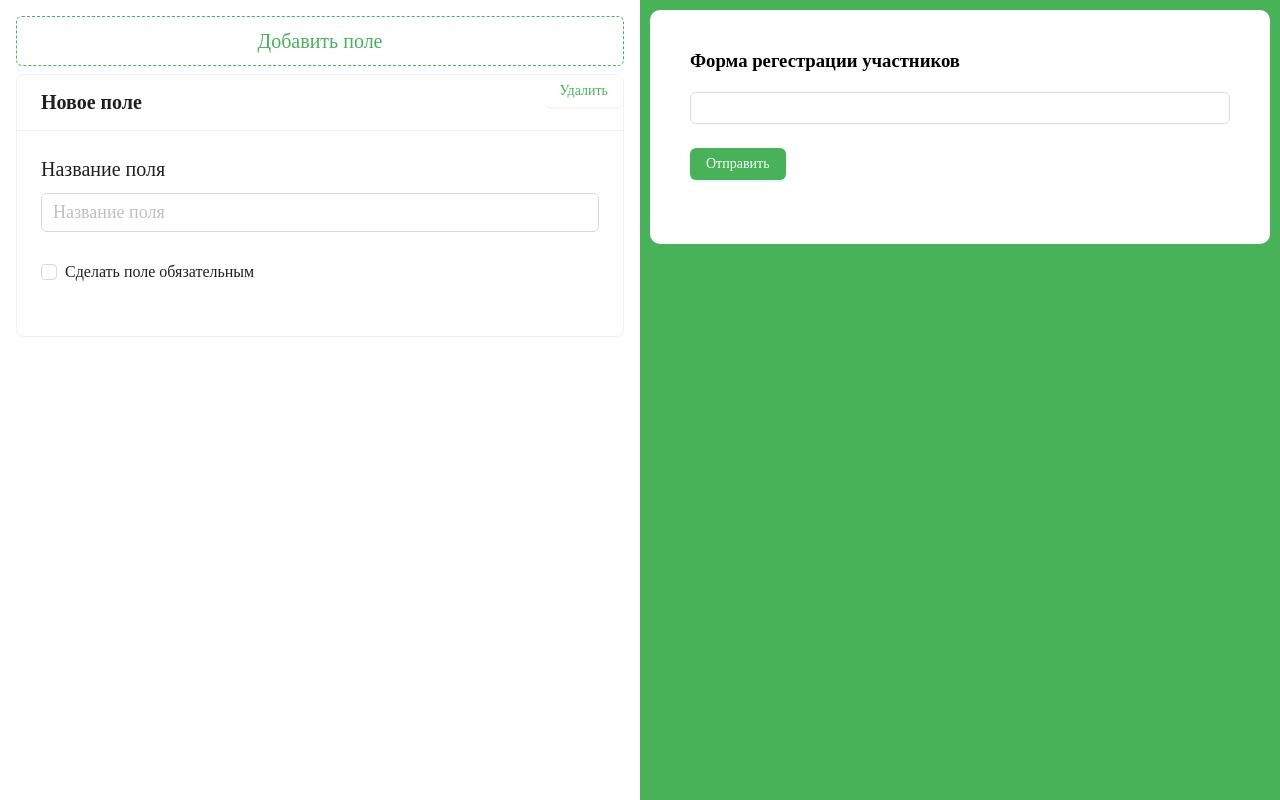
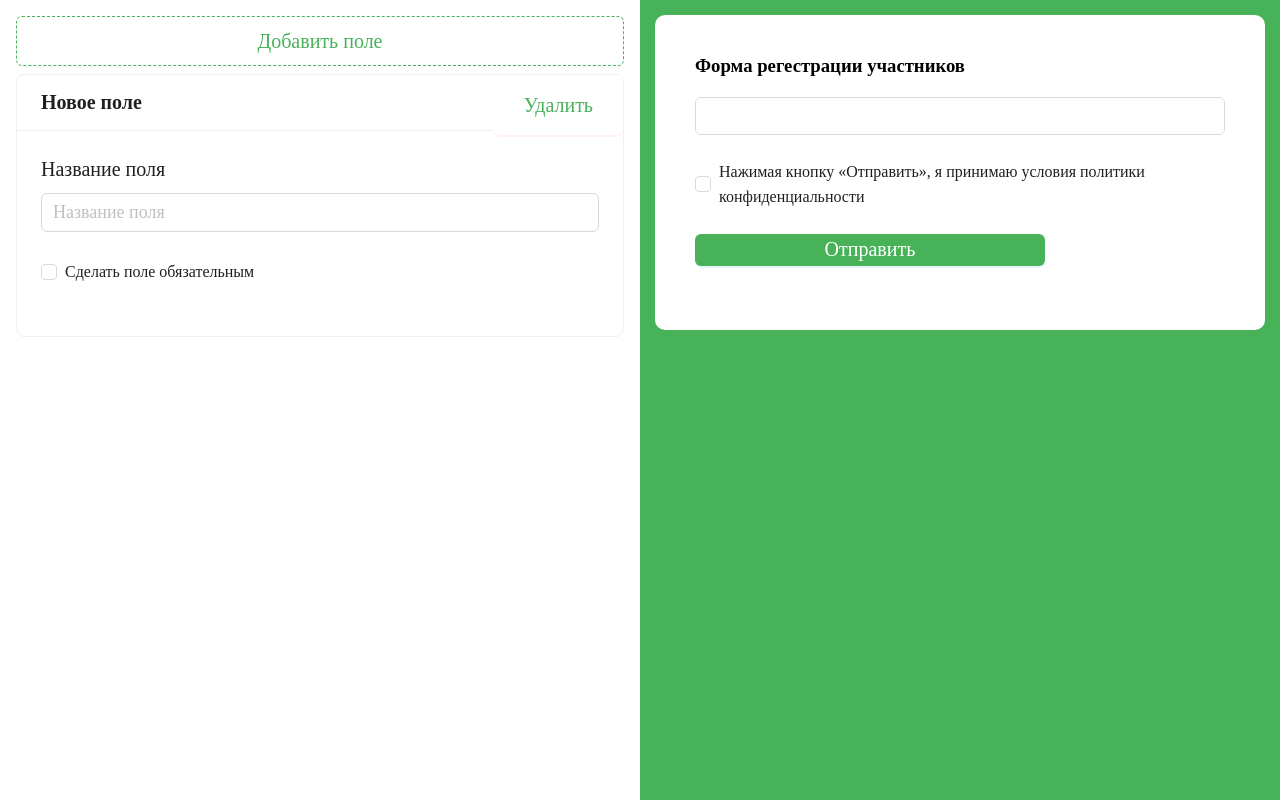
Before and after one commit to RustemMT/form-constructor, a React (Create React App) app: page / in a window 1280 px wide. Both pictures are taken after a click on the button "Добавить поле". Built offline with nearby package versions, Linux system fonts and the light colour scheme.

Commit message:
feat: add design to FormReview components

```diff
--- a/src/widgets/FormEditor/ui/FormEditor.module.css
+++ b/src/widgets/FormEditor/ui/FormEditor.module.css
@@ -27,16 +27,22 @@
   font-size: 20px;
   width: 100%;
   height: 50px;
+  color: rgb(72, 178, 89);
+
   border: dashed 1px rgb(72, 178, 89);
-  color: rgb(72, 178, 89);
 }
 
 .deleteButton {
-  color: rgb(72, 178, 89);
-  border: 0;
   position: absolute;
   top: 0;
   right: 0;
+
+  padding: 30px;
+
+  font-size: 20px;
+  color: rgb(72, 178, 89);
+
+  border: 0;
 }
 
 .fullWidth {
--- a/src/widgets/FormPreview/ui/FormPreview.module.css
+++ b/src/widgets/FormPreview/ui/FormPreview.module.css
@@ -1,6 +1,6 @@
 .container {
   width: 50%;
-  padding: 10px;
+  padding: 15px;
   background: rgb(72, 178, 89);
 }
 
@@ -16,4 +16,15 @@
 
 .submitButton {
   background-color: rgb(72, 178, 89);
+  font-size: 20px;
+  max-width: 350px;
+  width: 100%;
 }
+
+.input {
+  font-size: 18px;
+}
+
+.checkbox {
+  font-size: 16px;
+}
--- a/src/widgets/FormPreview/ui/FormPreview.tsx
+++ b/src/widgets/FormPreview/ui/FormPreview.tsx
@@ -1,7 +1,7 @@
 import { useAppDispatch, useAppSelector } from "@/app/hooks";
 import { clearFields } from "@/entities/field/model/fieldSlice";
-import { Input, Form, Button } from "antd";
-import styles from "./FormPreview.module.css"; // 👈 импорт стилей
+import { Input, Form, Button, Checkbox } from "antd";
+import styles from "./FormPreview.module.css";
 
 export const FormPreview = () => {
   const fields = useAppSelector((state) => state.field.fields);
@@ -9,7 +9,7 @@ export const FormPreview = () => {
 
   const handleFinish = (values: Record<string, string>) => {
     const readableValues = fields.reduce((acc, field) => {
-      acc[field.label] = values[field.id];
+      acc[field.value] = values[field.id];
       return acc;
     }, {} as Record<string, string>);
 
@@ -21,7 +21,6 @@ export const FormPreview = () => {
     <Form.Item
       key={field.id}
       name={field.id}
-      label={field.label}
       rules={
         field.required
           ? [
@@ -32,8 +31,9 @@ export const FormPreview = () => {
             ]
           : []
       }
+      className={styles.formItem}
     >
-      <Input placeholder={field.value} />
+      <Input placeholder={field.value} className={styles.input} />
     </Form.Item>
   ));
 
@@ -44,6 +44,27 @@ export const FormPreview = () => {
         {fields.length ? (
           <Form layout="vertical" onFinish={handleFinish}>
             {formFields}
+            <Form.Item
+              name="agreement"
+              valuePropName="checked"
+              rules={[
+                {
+                  validator: (_, value) =>
+                    value
+                      ? Promise.resolve()
+                      : Promise.reject(
+                          new Error(
+                            "Вы должны принять политику конфиденциальности"
+                          )
+                        ),
+                },
+              ]}
+            >
+              <Checkbox className={styles.checkbox}>
+                Нажимая кнопку «Отправить», я принимаю условия политики
+                конфиденциальности
+              </Checkbox>
+            </Form.Item>
             <Form.Item>
               <Button
                 type="primary"
```
